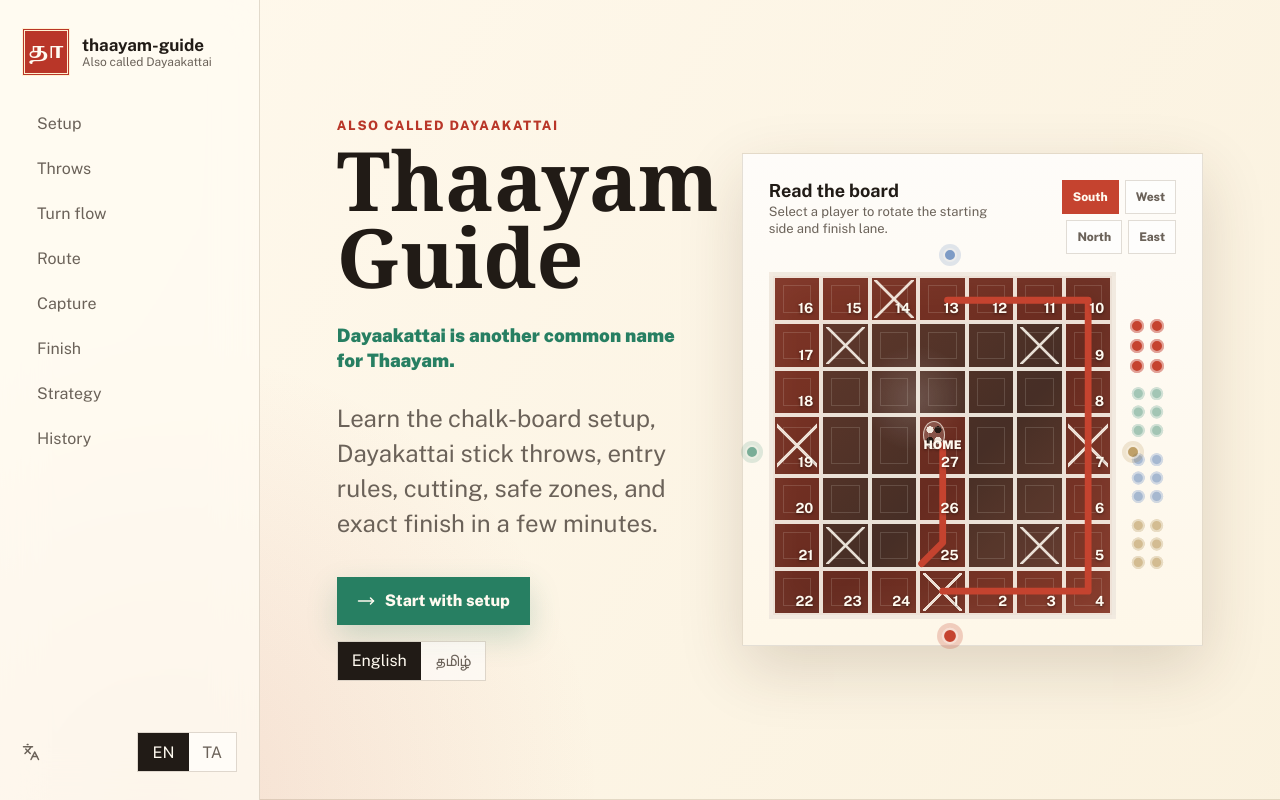
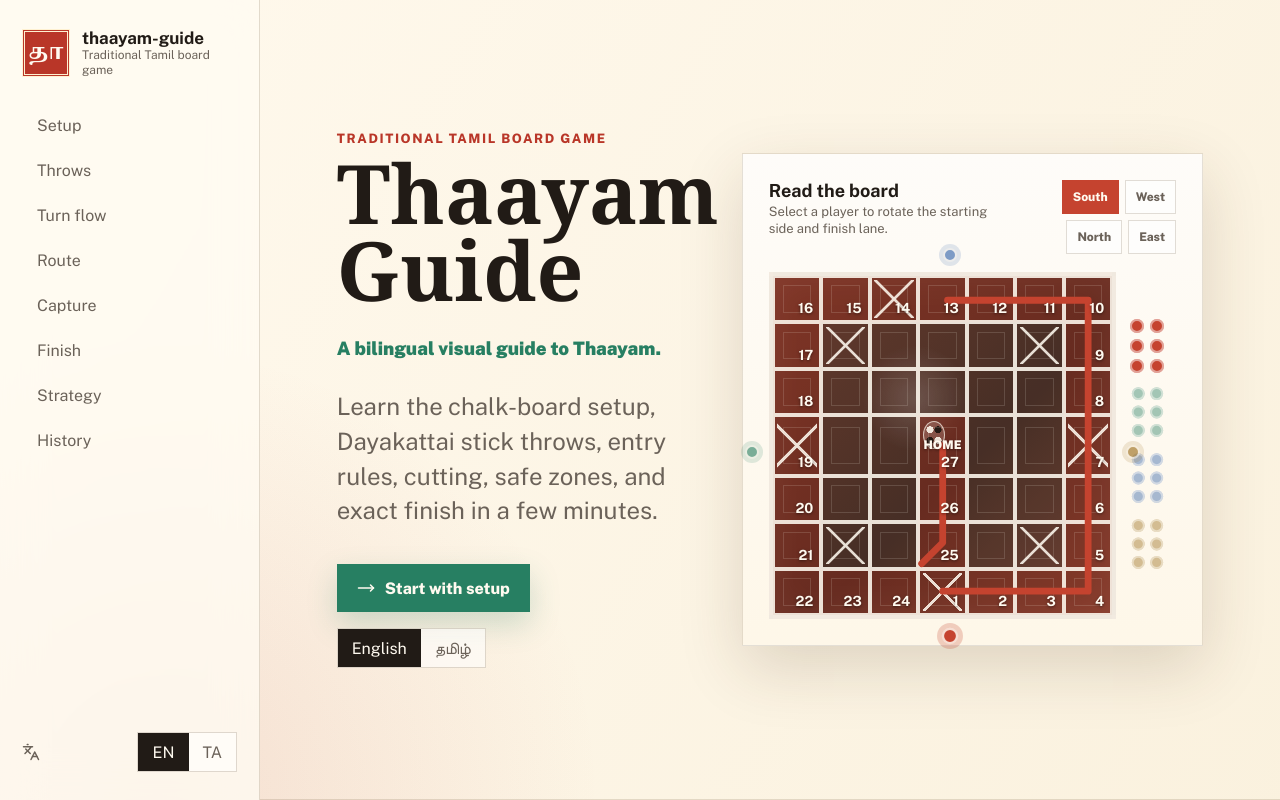
Before and after one commit to Amal-David/thaayam-guide, a React (Vite) app: page / in a window 1280 px wide. Shown: the top 800 px of the page. Built offline with nearby package versions, Linux system fonts and the light colour scheme.

Commit message:
Remove also-called Dayaakattai copy

```diff
--- a/src/App.jsx
+++ b/src/App.jsx
@@ -20,10 +20,10 @@ const copy = {
     code: 'EN',
     label: 'English',
     title: 'Thaayam Guide',
-    eyebrow: 'Also called Dayaakattai',
+    eyebrow: 'Traditional Tamil board game',
     intro:
       'Learn the chalk-board setup, Dayakattai stick throws, entry rules, cutting, safe zones, and exact finish in a few minutes.',
-    alias: 'Dayaakattai is another common name for Thaayam.',
+    alias: 'A bilingual visual guide to Thaayam.',
     cta: 'Start with setup',
     nav: [
       ['setup', 'Setup'],
@@ -235,10 +235,10 @@ const copy = {
     code: 'TA',
     label: 'தமிழ்',
     title: 'தாயம் வழிகாட்டி',
-    eyebrow: 'தாயக்கட்டை என்றும் அழைக்கப்படுகிறது',
+    eyebrow: 'தமிழ் பாரம்பரிய விளையாட்டு',
     intro:
       'கட்டம் வரைவது, தாயக்கட்டை வீச்சு, காய் இறக்குதல், வெட்டுதல், பாதுகாப்பு X இடங்கள், சரியான முடிவு ஆகியவற்றை சில நிமிடங்களில் கற்றுக்கொள்ளுங்கள்.',
-    alias: 'Dayaakattai என்பது தாயம் விளையாட்டின் மற்றொரு பொதுவான பெயர்.',
+    alias: 'தாயம் விளையாட்டுக்கான இருமொழி காட்சி வழிகாட்டி.',
     cta: 'அமைப்பில் தொடங்கு',
     nav: [
       ['setup', 'அமைப்பு'],
```
Also changed, not shown: 1 other file (tests, documents, lock files or other folders).
